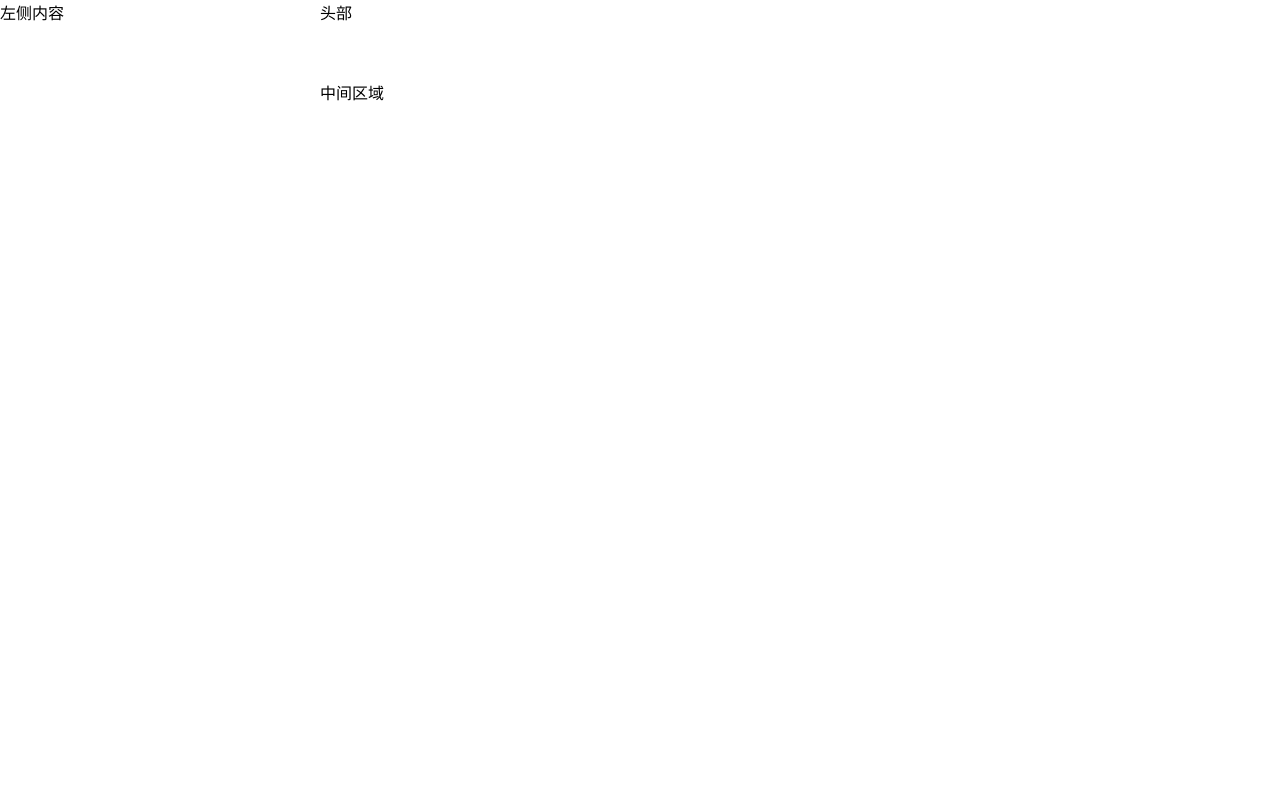
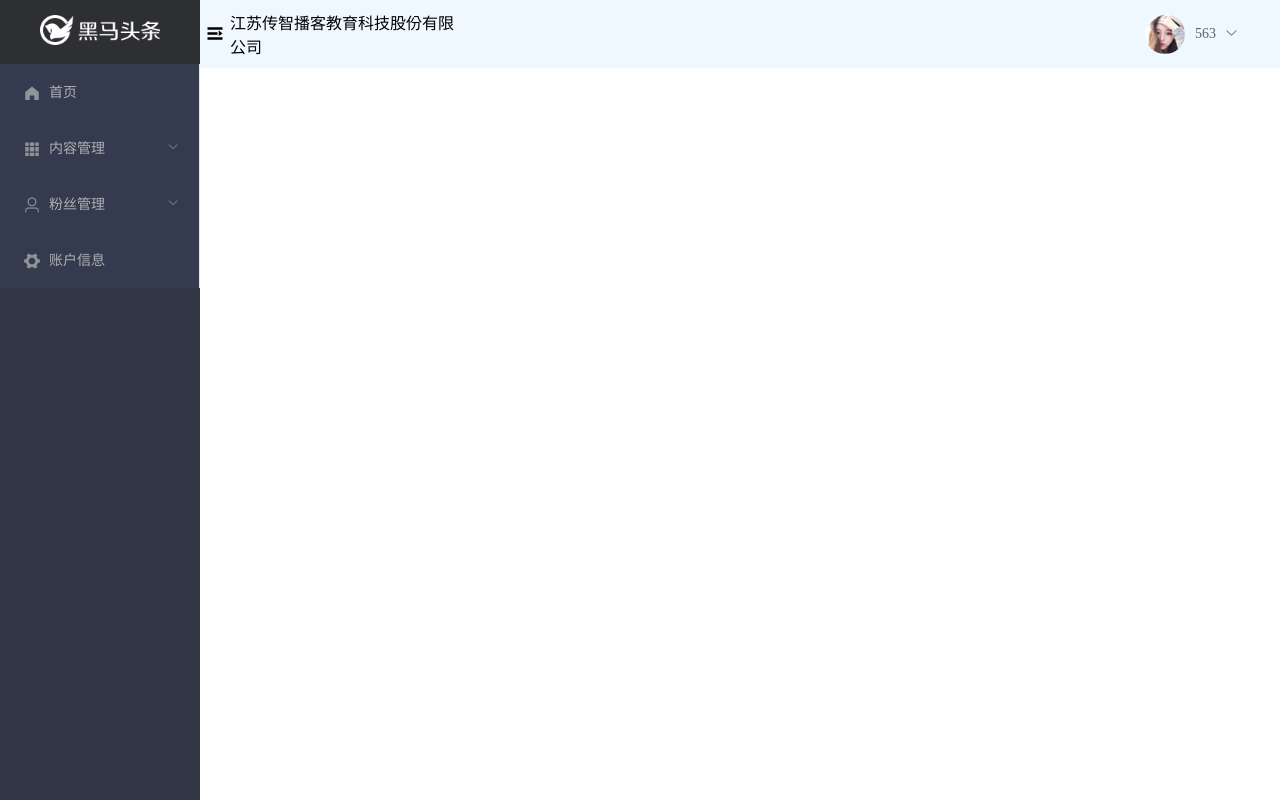
Before and after one commit to liulong55/81toutiao, a Vue app: page /home in a window 1280 px wide. Built offline with nearby package versions, Linux system fonts and the light colour scheme.

Commit message:
主页模块-头部结构及下拉菜单

```diff
--- /dev/null
+++ b/src/components/home/layout-aside.vue
@@ -0,0 +1,64 @@
+<template>
+  <!-- 左边栏最大的div -->
+  <div class="layout-aside">
+    <!-- 顶部图 -->
+    <div class="aside-img">
+      <img src="../../assets/img/logo_admin.png" alt />
+    </div>
+    <el-menu
+      background-color="#353b4e"
+      text-color="#adafb5"
+      active-text-color="#ffd04b"
+    >
+      <el-menu-item>
+        <i class="el-icon-s-home"></i>
+        <span>首页</span>
+      </el-menu-item>
+      <el-submenu index="1">
+        <template slot="title">
+          <i class="el-icon-s-grid"></i>
+          <span>内容管理</span>
+        </template>
+        <el-menu-item index="1-1">发表文章</el-menu-item>
+        <el-menu-item index="1-2">内容列表</el-menu-item>
+        <el-menu-item index="1-3">评论列表</el-menu-item>
+        <el-menu-item index="1-3">素材管理</el-menu-item>
+      </el-submenu>
+      <el-submenu index="2">
+        <template slot="title">
+          <i class="el-icon-user"></i>
+          <span>粉丝管理</span>
+        </template>
+        <el-menu-item index="1-1">图文数据</el-menu-item>
+        <el-menu-item index="1-2">粉丝概况</el-menu-item>
+        <el-menu-item index="1-3">粉丝画像</el-menu-item>
+        <el-menu-item index="1-3">粉丝列表</el-menu-item>
+      </el-submenu>
+      <el-menu-item>
+        <i class="el-icon-s-tools"></i>
+        <span>账户信息</span>
+      </el-menu-item>
+    </el-menu>
+  </div>
+</template>
+
+<script>
+export default {}
+</script>
+
+<style lang='less' scoped>
+.layout-aside {
+  width: 200px;
+  height: 100vh;
+  background-color: #323745;
+  .aside-img {
+    text-align: center;
+    background-color: #2e2f32;
+    padding: 15px 0;
+    img {
+      width: 120px;
+      height: 30px;
+    }
+  }
+}
+</style>
--- /dev/null
+++ b/src/components/home/layout-header.vue
@@ -0,0 +1,52 @@
+<template>
+<el-row type="flex" class="layout-header" justify="space-between">
+  <el-col :span="6" class="left">
+      <i class="el-icon-s-unfold" ></i>
+      <span>江苏传智播客教育科技股份有限公司</span>
+  </el-col>
+  <el-col :span="3" class="you">
+      <img src="../../assets/img/avatar.jpg" alt="">
+    <el-dropdown trigger="click">
+      <span class="el-dropdown-link">
+       563  <i class="el-icon-arrow-down el-icon--right"></i>
+      </span>
+      <el-dropdown-menu slot="dropdown">
+        <el-dropdown-item >个人信息</el-dropdown-item>
+        <el-dropdown-item >git地址</el-dropdown-item>
+        <el-dropdown-item >退出</el-dropdown-item>
+      </el-dropdown-menu>
+    </el-dropdown>
+  </el-col>
+</el-row>
+</template>
+
+<script>
+export default {
+
+}
+</script>
+
+<style lang='less' scoped>
+    .layout-header{
+        background-color: aliceblue;
+        .left{
+            padding: 10px 5px;
+            display: flex;
+            align-items: center;
+            i{
+                font-size: 20px;
+                margin-right: 5px;
+            }
+        }
+        .you{
+            display: flex;
+            align-items: center;
+            img{
+                width: 40px;
+                height: 40px;
+                border-radius: 50%;
+                margin-right: 10px;
+            }
+        }
+    }
+</style>
--- a/src/views/home/index.vue
+++ b/src/views/home/index.vue
@@ -2,22 +2,30 @@
 <!-- <div>主页</div> -->
 <!-- 最外层容器 -->
 <el-container>
-    <!-- 侧边栏容器 -->
-    <el-aside>
-        左侧内容
-    </el-aside>
-    <!-- 嵌套大容器 -->
-    <el-container>
-        <!-- 头部内容 -->
-        <el-header>头部</el-header>
-        <!-- 中间区域 -->
-        <el-main>中间区域</el-main>
-    </el-container>
+    <!-- 左侧 -->
+  <leftaside/>
+  <el-container>
+      <!-- 右边头 -->
+    <el-header style="padding:0">
+        <layouthearder />
+    </el-header>
+    <el-main>
+        <!-- 右边容器 -->
+        <router-view/>
+    </el-main>
+  </el-container>
 </el-container>
 </template>
 <script>
+import leftaside from '../../components/home/layout-aside'
+import layouthearder from '../../components/home/layout-header'
 export default {
-
+  components: {
+    // 左边栏    因为是对象,可用es6简写
+    leftaside,
+    // 右边头
+    layouthearder
+  }
 }
 </script>
 
```
